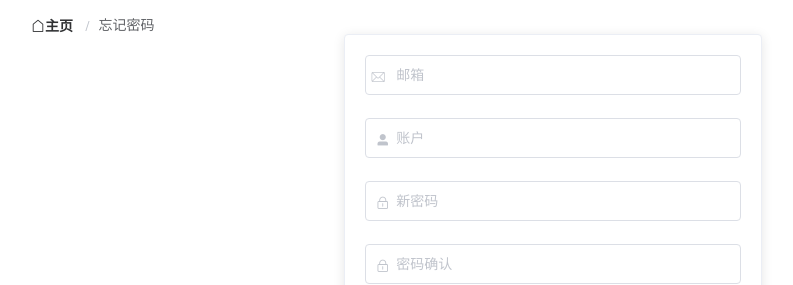
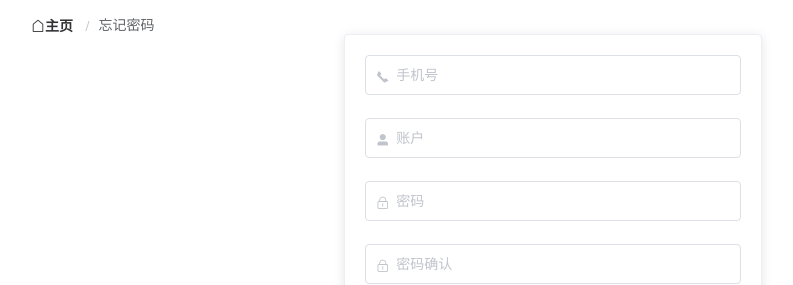
Before and after one commit to Lidarker/-, a Vue app in the folder frontend/: page /forget-password in a window 1280 px wide. Shown: the part 139-424 px from the top of the page, without its empty margins (87-880 px from the left). Built offline with nearby package versions, Linux system fonts and the light colour scheme.

Commit message:
修改了部分忘记密码代码

```diff
--- a/frontend/src/pages/ForgetPasswordPage.vue
+++ b/frontend/src/pages/ForgetPasswordPage.vue
@@ -2,30 +2,30 @@
   <div style="margin-right: 10px; margin-left: 10px">
     <CommonTop pos="忘记密码" />
     <el-card class="box-card" style="margin-left: 30%; margin-right: 30%">
-      <el-form ref="form" :model="form">
-        <el-form-item>
+       <el-form ref="form" :model="form" :rules="rules">
+        <el-form-item prop="phone">
           <el-input
-            v-model="form.email"
-            placeholder="邮箱"
-            prefix-icon="aliiconfont al-iconyouxiang"
+            v-model="form.phone"
+            placeholder="手机号"
+            prefix-icon="el-icon-phone"
           ></el-input>
         </el-form-item>
-        <el-form-item>
+        <el-form-item prop="account">
           <el-input
-            v-model="form.userName"
+            v-model="form.account"
             placeholder="账户"
             prefix-icon="el-icon-user-solid"
           ></el-input>
         </el-form-item>
-        <el-form-item>
+        <el-form-item prop="password">
           <el-input
             show-password
             v-model="form.password"
-            placeholder="新密码"
+            placeholder="密码"
             prefix-icon="el-icon-lock"
           ></el-input>
         </el-form-item>
-        <el-form-item>
+        <el-form-item prop="repeatPassword">
           <el-input
             show-password
             v-model="form.repeatPassword"
@@ -50,8 +50,8 @@ export default {
   data() {
     return {
       form: {
-        email: "",
-        userName: "",
+        phone: "",
+        account: "",
         password: "",
         repeatPassword: "",
       },
```
